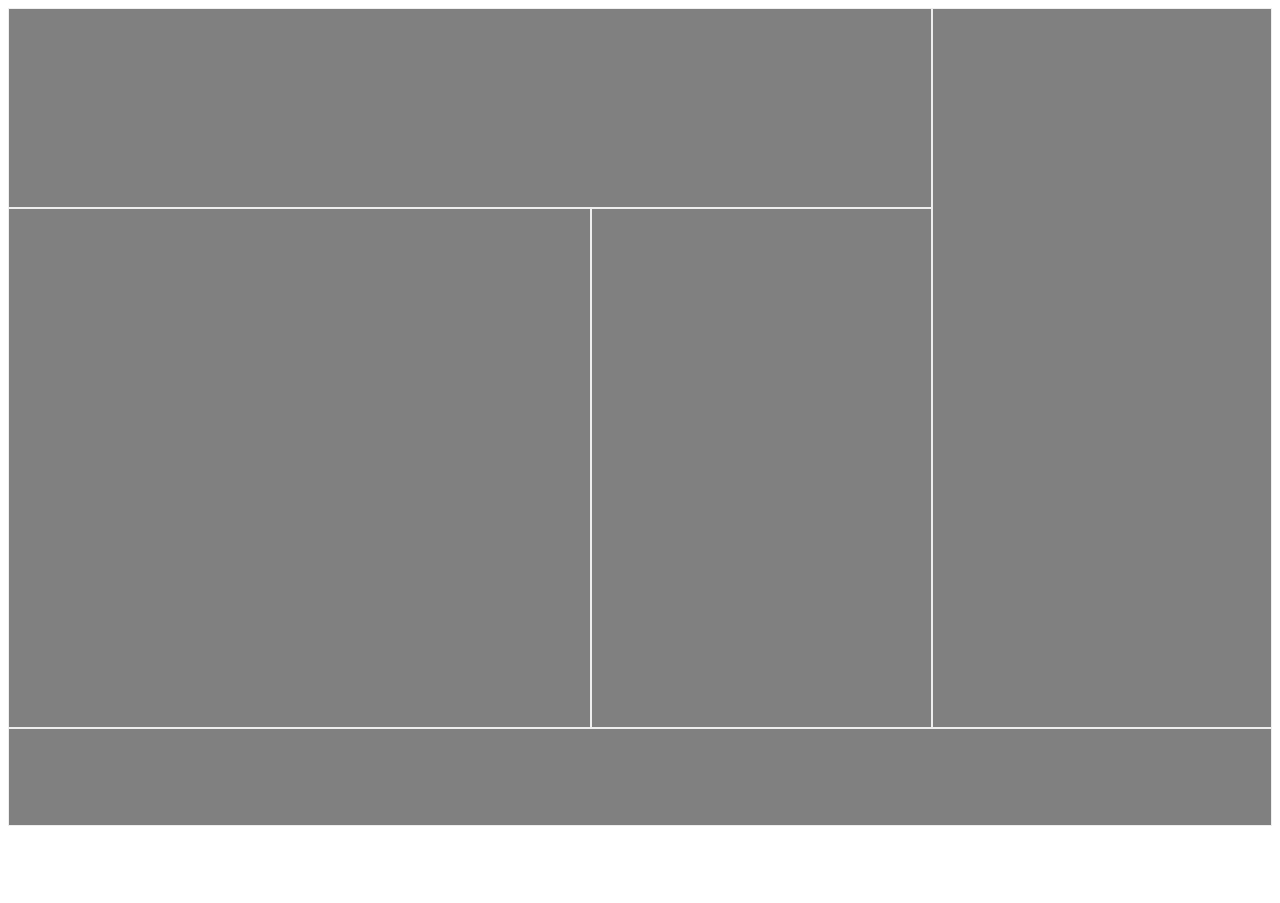
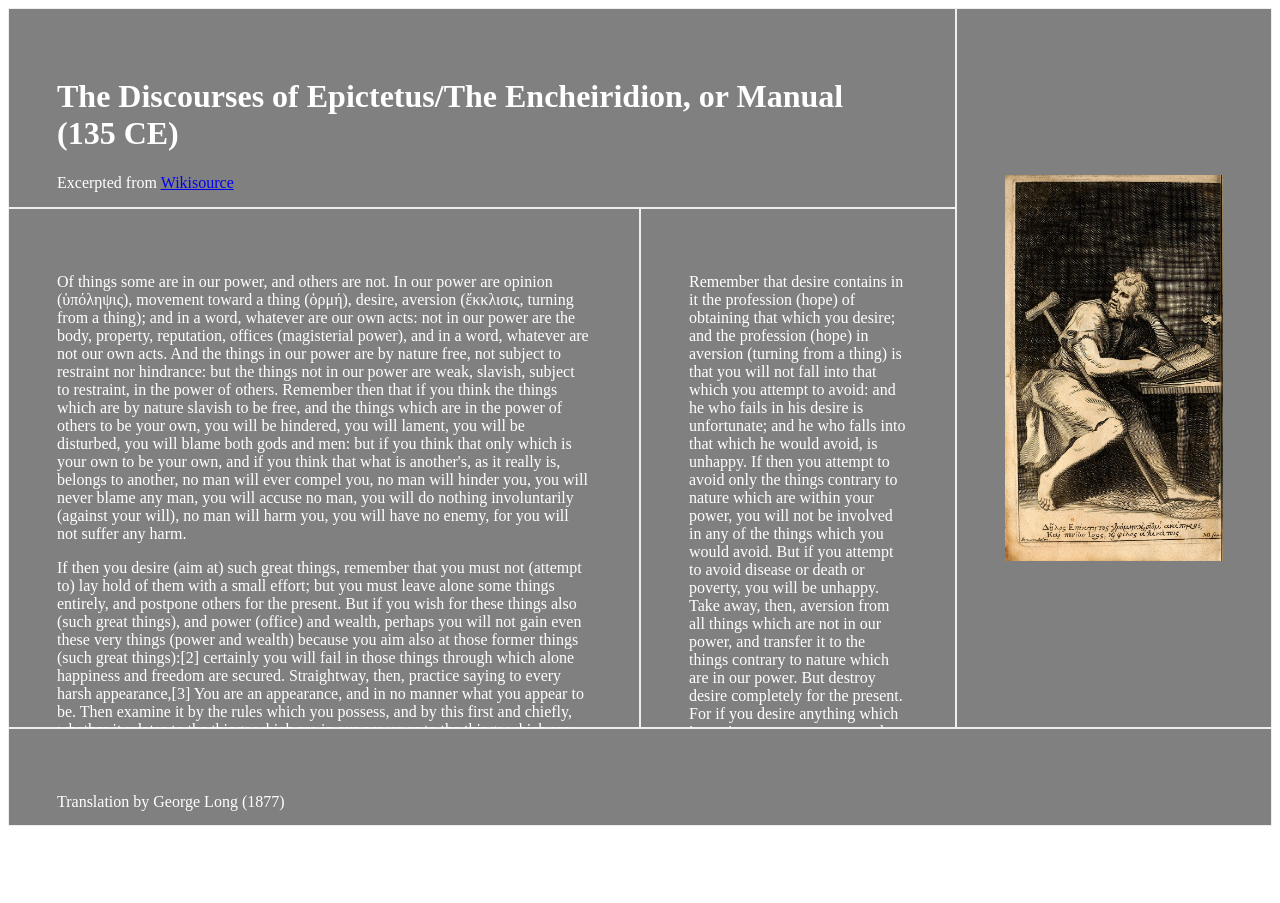
Before and after one commit to merobi-hub/operators61-day-3-hw, a plain HTML site: page index.html in a window 1280 px wide. Before the commit the page ends 826 px from the top, so only its background shows below. Drawn offline with Linux system fonts and the light colour scheme.

Commit message:
with content

```diff
--- a/css/main.css
+++ b/css/main.css
@@ -4,44 +4,52 @@ html, body{
 
 .grid-container{
     display: grid;
-    grid-template-columns: [1] minmax(0px,2fr) [2] minmax(0px,2fr) [3] minmax(0px,2fr) [4] minmax(0px,2fr) [5];
-    grid-template-rows: 25% auto 10%;
+    grid-template-columns: 25% 25% 25% 25%;
+    grid-template-rows: 25% 65% 10%;
     grid-template-areas:
         "header header header sidenav"
         "content1 content1 content2 sidenav"
         "footer footer footer footer";
     height: 100%;
-    grid-auto-flow: column;
+    box-sizing: border-box;
 }
 
 .header{
     grid-area: header;
     background-color: gray;
+    color: white;
 }
 
 .sidenav{
+    display: flex;
+    flex-grow: 1;
     grid-area: sidenav;
     background-color: gray;
+}
+
+#epictetus_image{
+    max-width: 100%;
+    max-height: 100%;
+    object-fit: scale-down;
+    flex: 1;
 }
 
 .content1{
     grid-area: content1;
     background-color: gray;
-}
-
-.content2 p {
-    z-index: 2;
-    position: absolute;
+    color: white;
 }
 
 .content2{
     grid-area: content2;
     background-color: gray;
+    color: white;
 }
 
 .footer{
     grid-area: footer;
     background-color: gray;
+    color: white;
 }
 
 .header,.sidenav,.content1,.content2,.footer{
--- a/index.html
+++ b/index.html
@@ -10,11 +10,71 @@
 <body>
 
     <div class="grid-container">
-        <div class="header"></div>
-        <div class="sidenav"></div>
-        <div class="content1"></div>
-        <div class="content2"></div>
-        <div class="footer"></div>
+        <div class="header">
+            <p>
+                <h1>The Discourses of Epictetus/The Encheiridion, or Manual (135 CE)</h1>
+            </p>
+            <p>
+                Excerpted from <a href="https://en.wikisource.org/wiki/The_Discourses_of_Epictetus/The_Encheiridion,_or_Manual">Wikisource</a>
+            </p>
+
+        </div>
+        <div class="sidenav">
+            <img id="epictetus_image" src="800px-Epicteti_Enchiridion_Latinis_versibus_adumbratum_(Oxford_1715)_frontispiece.jpg">
+        </div>
+        <div class="content1">
+            <p>Of things some are in our power, and others are not. In our power are
+                opinion (ὑπόληψις), movement toward a thing (ὁρμή), desire, aversion
+                (ἔκκλισις, turning from a thing); and in a word, whatever are our own
+                acts: not in our power are the body, property, reputation, offices
+                (magisterial power), and in a word, what­ever are not our own acts. And
+                the things in our power are by nature free, not subject to restraint nor
+                hindrance: but the things not in our power are weak, slavish, subject to
+                restraint, in the power of others. Remember then that if you think the
+                things which are by nature slavish to be free, and the things which are in
+                the power of others to be your own, you will be hindered, you will lament, you
+                will be disturbed, you will blame both gods and men: but if you think that only
+                which is your own to be your own, and if you think that what is another's, as it
+                really is, belongs to another, no man will ever compel you, no man will hinder
+                you, you will never blame any man, you will accuse no man, you will do nothing
+                involuntarily (against your will), no man will harm you, you will have no enemy,
+                for you will not suffer any harm.</p>
+            <p>If then you desire (aim at) such great things,
+                remember that you must not (attempt to) lay hold of them with a small effort; but
+                you must leave alone some things entirely, and postpone others for the present.
+                But if you wish for these things also (such great things), and power (office) and
+                wealth, perhaps you will not gain even these very things (power and wealth) because
+                you aim also at those former things (such great things):[2] certainly you will fail
+                in those things through which alone happiness and freedom are secured. Straightway,
+                then, practice saying to every harsh appearance,[3] You are an appearance, and in no
+                manner what you appear to be. Then examine it by the rules which you possess, and by
+                this first and chiefly, whether it relates to the things which are in our power or to
+                the things which are not in our power: and if it relates to anything which is not in
+                our power, be ready to say, that it does not con­cern you. </p>
+        </div>
+
+        <div class="content2">
+            <p>
+                Remember that desire contains in it the profession (hope) of obtaining
+                that which you desire; and the profession (hope) in aversion (turning
+                from a thing) is that you will not fall into that which you attempt to
+                avoid: and he who fails in his desire is unfortunate; and he who falls
+                into that which he would avoid, is unhappy. If then you attempt to avoid
+                only the things contrary to nature which are within your power, you will
+                not be involved in any of the things which you would avoid. But if you
+                attempt to avoid disease or death or poverty, you will be unhappy. Take
+                away, then, aversion from all things which are not in our power, and
+                transfer it to the things contrary to nature which are in our power. But
+                destroy desire completely for the present. For if you desire anything which
+                is not in our power, you must be unfortunate: but of the things in our power,
+                 and which it would be good to desire, nothing yet is before you. But employ
+                 only the power of moving toward an object and retiring from it; and these
+                 powers indeed only slightly and with exceptions and with remission.[4]
+            </p>
+        </div>
+        <div class="footer">
+            <p>Translation by George Long (1877)</p>
+        </div>
     </div>
 
 </body>
```
Also changed, not shown: 800px-Epicteti_Enchiridion_Latinis_versibus_adumbratum_(Oxford_1715)_frontispiece.jpg (added).
